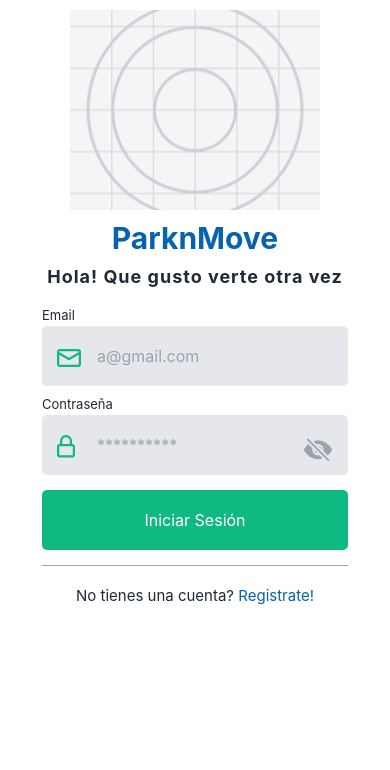
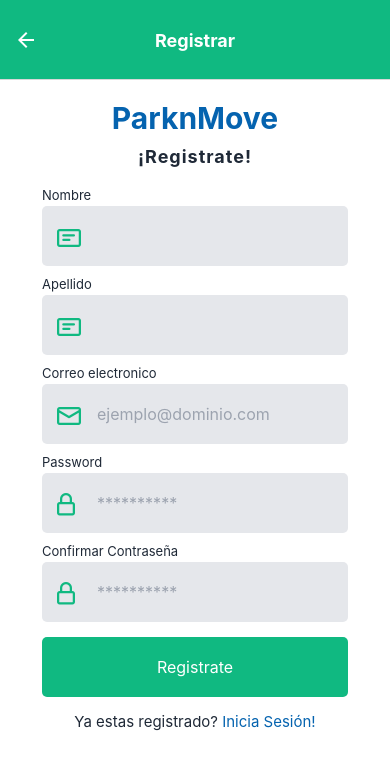
Before and after one commit to VicenteA18UCN/parknmove-mobile, a React Native app: screen /Registrar in a window 390 px wide. Shown: the top 770 px of the page. Built offline with nearby package versions, Linux system fonts and the light colour scheme.

Commit message:
Add: Navbar all views Fix: Routes Update: Dependencies

```diff
--- a/app/auth/Login.jsx
+++ b/app/auth/Login.jsx
@@ -111,7 +111,7 @@
               <ExtraView>
                 <ExtraText>No tienes una cuenta?</ExtraText>
                 <TextLink>
-                  <TextLinkContent onPress={(event) => navigation.navigate("Register")}> Registrate!</TextLinkContent>
+                  <TextLinkContent onPress={(event) => navigation.navigate("Registrar")}> Registrate!</TextLinkContent>
                 </TextLink>
               </ExtraView>
             </StyledFormArea>
--- a/app/auth/Register.jsx
+++ b/app/auth/Register.jsx
@@ -148,7 +148,7 @@
                 <ExtraView>
                   <ExtraText>Ya estas registrado?</ExtraText>
                   <TextLink>
-                    <TextLinkContent onPress={(event) => navigation.navigate("Login")}> Inicia Sesión!</TextLinkContent>
+                    <TextLinkContent onPress={(event) => navigation.navigate("Iniciar sesión")}> Inicia Sesión!</TextLinkContent>
                   </TextLink>
                 </ExtraView>
               </StyledFormArea>
--- a/app/reserves/Payment.jsx
+++ b/app/reserves/Payment.jsx
@@ -88,7 +88,7 @@
     fontSize: 16,
   },
   button: {
-    backgroundColor: "#007BFF",
+    backgroundColor: "#10B981",
     padding: 12,
     alignItems: "center",
   },
--- a/app/reserves/Reservation.jsx
+++ b/app/reserves/Reservation.jsx
@@ -4,6 +4,7 @@
 import { useNavigation, useFocusEffect } from "@react-navigation/native";
 import AsyncStorage from '@react-native-async-storage/async-storage';
 import { jwtDecode } from "jwt-decode";
+import { Header, Icon } from 'react-native-elements';
 
 import {
   StyledContainer,
@@ -174,7 +175,7 @@
           parkingName: parkingData.name,
           userId: userData.id,
         };
-        navigation.navigate("ReservationInfo", { reservationDataInfo });
+        navigation.navigate("Detalle Reserva", { reservationDataInfo });
       } else {
         // Si no hay reserva activa, muestra un mensaje al usuario
         alert("No tienes una reserva activa en este momento.");
@@ -204,7 +205,7 @@
             parkingName: parkingData.name,
             userId: userData.id,
           };
-          navigation.navigate("ReservationInfo", { reservationDataInfo: reservationDataInfo });
+          navigation.navigate("Detalle Reserva", { reservationDataInfo: reservationDataInfo });
           setReservationDataInfo(status);
           setReservationCreated(true);
         } else {
@@ -220,13 +221,11 @@
   };
 
   return (
+
     <View style={styles.container}>
       {parkingData ? (
         <>
         <View>
-          <Text>
-            Bienvenido
-          </Text>
         </View>
           <View style={styles.emojiContainer}>
             <Text style={styles.emoji}>{getEmotion().emoji}</Text>
@@ -253,9 +252,6 @@
                   <Text style={styles.buttonText}>Reservar</Text>
                 </StyledButton>
                 <Text>¡Reserve ahora!</Text>
-                <StyledButton style={styles.button} onPress={(event) => navigation.navigate("History")} >
-                  <Text style={styles.buttonText}>Historial</Text>
-                </StyledButton>
 
               </>
 
@@ -319,7 +315,7 @@
     marginLeft: 10,
   },
   button: {
-    backgroundColor: "#007BFF",
+    backgroundColor: "#10B981",
     padding: 12,
     alignItems: "center",
   },
--- a/app/reserves/ReservationInfo.jsx
+++ b/app/reserves/ReservationInfo.jsx
@@ -28,7 +28,7 @@
         user_id: reservationDataInfo.userId
       });
 
-      navigation.navigate("Payment", { reservationDataInfo: reservationDataInfo });
+      navigation.navigate("Pago", { reservationDataInfo: reservationDataInfo });
     } catch (error) {
       console.error("Error al registrar el pago:", error);
     }
@@ -59,6 +59,7 @@
         <QRCode value={qrData} size={200} />
       </View>
       <View>
+        <Text style={styles.space}> </Text>
         <StyledButton style={styles.button} onPress={() => Payment()}>
           <Text style={styles.buttonText}>Ir a pagar</Text>
         </StyledButton>
@@ -96,7 +97,7 @@
     fontSize: 16,
   },
   button: {
-    backgroundColor: "#007BFF",
+    backgroundColor: "#10B981",
     padding: 12,
     alignItems: "center",
   },
--- a/navigators/RootStack.jsx
+++ b/navigators/RootStack.jsx
@@ -1,9 +1,10 @@
 import React from "react";
-
 import { createStackNavigator } from "@react-navigation/stack";
 import { NavigationContainer } from "@react-navigation/native";
 import { Colors } from "./../components/styles";
-const { primary, tertiary } = Colors;
+import { Icon } from 'react-native-elements';
+
+const { tertiary } = Colors;
 
 const Stack = createStackNavigator();
 
@@ -11,30 +12,51 @@
 import Login from "../app/auth/Login";
 import Register from "../app/auth/Register";
 import Reserva from "../app/reserves/Reservation";
-import ReservationInfo from "../app/reserves/ReservationInfo"; // Importa ReservationInfo.jsx
+import ReservationInfo from "../app/reserves/ReservationInfo";
 import Payment from "../app/reserves/Payment";
 import History from "../app/History/History";
-
 
 const RootStack = () => {
   return (
     <NavigationContainer>
-      <Stack.Navigator
+        <Stack.Navigator
         screenOptions={{
-          headerStyle: { backgroundColor: "transparent" },
-          headerTintColor: tertiary,
-          headerTransparent: true,
-          headerTitle: "",
-          headerLeftContainerStyle: { paddingLeft: 20 },
+          headerStyle: {
+            backgroundColor: "#10B981",
+            height: 80,
+            alignContent: "center",
+          },
+          headerTintColor: "#fff",
+          headerTitleAlign: "center",
+          headerTitleStyle: {
+            textAlign: "center",
+            alignSelf: "center",
+            fontWeight: "bold",
+          },
         }}
-        initialRouteName="Login"
+        initialRouteName="Iniciar sesión"
       >
-        <Stack.Screen name="Login" component={Login} />
-        <Stack.Screen name="Register" component={Register} />
-        <Stack.Screen name="Reserva" component={Reserva} />
-        <Stack.Screen name="ReservationInfo" component={ReservationInfo} />
-        <Stack.Screen name="Payment" component={Payment} />
-        <Stack.Screen name="History" component={History} />
+        <Stack.Screen name="Iniciar sesión" component={Login} />
+        <Stack.Screen name="Registrar" component={Register} />
+        <Stack.Screen
+          name="Reserva"
+          component={Reserva}
+          options={({ navigation }) => ({
+            headerTitle: "Reserva",
+            headerRight: () => (
+              <Icon
+                name="history"
+                type="font-awesome"
+                color="#fff"
+                onPress={() => navigation.navigate("Historial")}
+                containerStyle={{ marginRight: 10 }}
+              />
+            ),
+          })}
+        />
+        <Stack.Screen name="Detalle Reserva" component={ReservationInfo} />
+        <Stack.Screen name="Pago" component={Payment} />
+        <Stack.Screen name="Historial" component={History} />
       </Stack.Navigator>
     </NavigationContainer>
   );
--- a/package.json
+++ b/package.json
@@ -28,6 +28,7 @@
     "react-hook-form": "^7.47.0",
     "react-is": "^16.13.1",
     "react-native": "0.72.6",
+    "react-native-elements": "^3.4.3",
     "react-native-qrcode-svg": "^6.2.0",
     "react-native-web": "~0.19.6",
     "react-redux": "^8.1.3",
```
Also changed, not shown: 1 other file (tests, documents, lock files or other folders).
